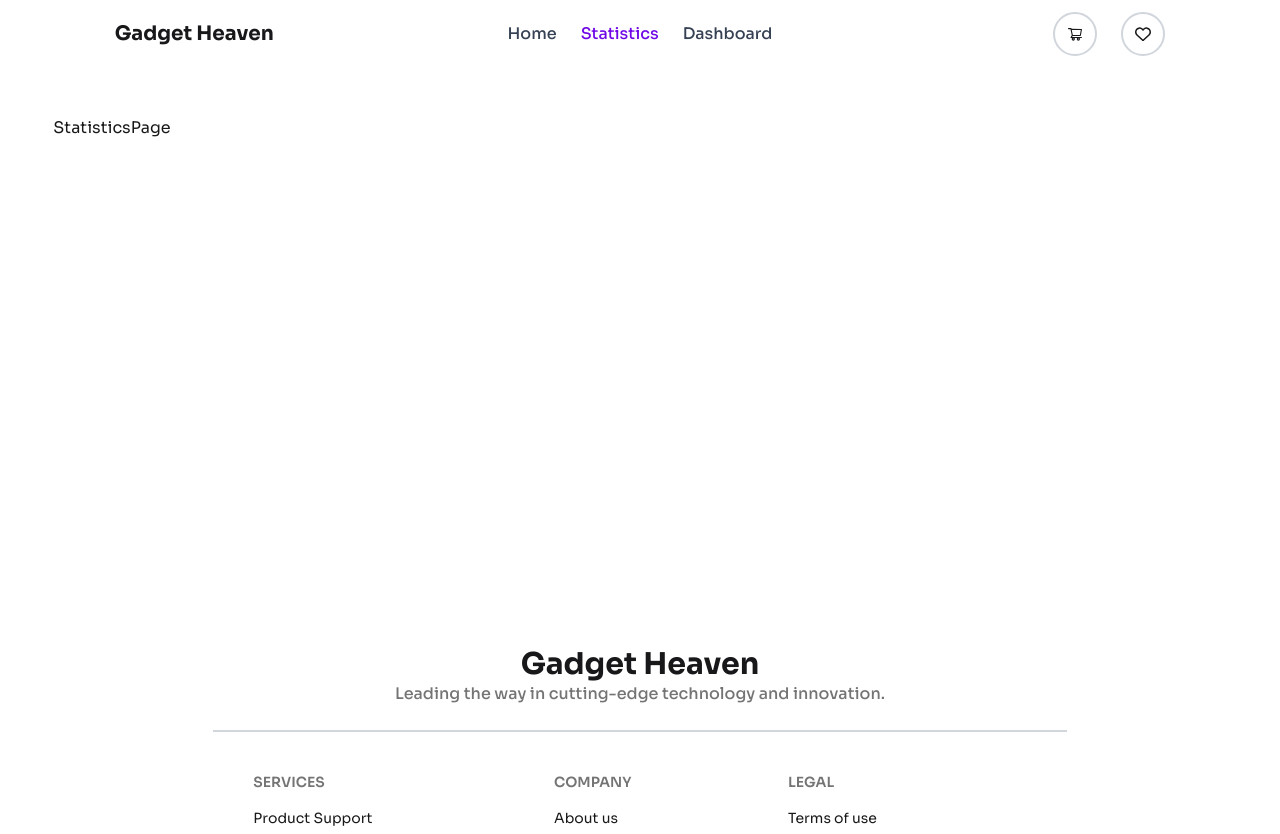
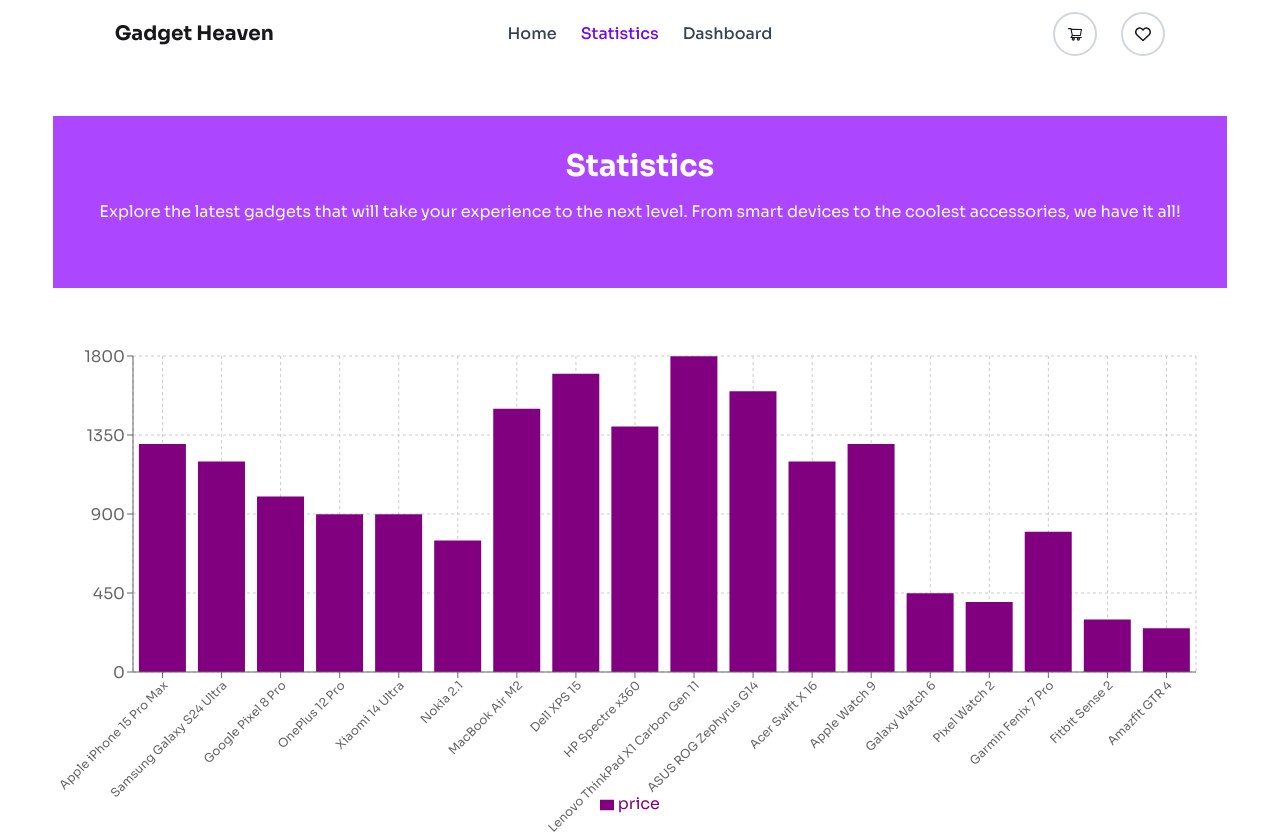
Before and after one commit to Taanveer22/wdm-8, a React (Vite) app: page /statisticspage in a window 1280 px wide. Shown: the top 834 px of the page. Built offline with nearby package versions, Linux system fonts and the light colour scheme.

Commit message:
alhamdulliah statistics page complete

```diff
--- a/package.json
+++ b/package.json
@@ -19,6 +19,7 @@
     "react-router-dom": "^7.9.5",
     "react-tabs": "^6.1.0",
     "react-toastify": "^11.0.5",
+    "recharts": "^3.3.0",
     "sort-by": "^1.2.0",
     "tailwindcss": "^4.1.16"
   },
--- a/src/Routes/MyRouter.jsx
+++ b/src/Routes/MyRouter.jsx
@@ -38,6 +38,7 @@
       {
         path: "/statisticspage",
         element: <StatisticsPage></StatisticsPage>,
+        loader: () => fetch("/data.json"),
       },
       {
         path: "/dashboardpage",
--- a/src/pages/StatisticsPage.jsx
+++ b/src/pages/StatisticsPage.jsx
@@ -1,5 +1,81 @@
+import { useLoaderData } from "react-router-dom";
+import {
+  BarChart,
+  Bar,
+  Rectangle,
+  XAxis,
+  YAxis,
+  CartesianGrid,
+  Tooltip,
+  Legend,
+  ResponsiveContainer,
+} from "recharts";
+
 const StatisticsPage = () => {
-  return <div>StatisticsPage</div>;
+  const data = useLoaderData();
+  // Simple data check and formatting
+  let chartData = [];
+  if (Array.isArray(data)) {
+    chartData = data;
+  } else if (data) {
+    chartData = [data];
+  }
+  // if no data show message
+  if (chartData.length === 0) {
+    return (
+      <div className="text-2xl font-bold text-center text-red-500">
+        No Data Found
+      </div>
+    );
+  }
+
+  // Transform data to format needed for chart
+  const transformedData = chartData.map((item) => ({
+    product_title: item.product_title,
+    price: item.price,
+  }));
+  return (
+    <div>
+      <div className="text-center bg-purple-500 py-8 text-white mb-12">
+        <h1 className="text-3xl font-bold mb-4">Statistics</h1>
+        <p className="text-base font-normal mb-8">
+          Explore the latest gadgets that will take your experience to the next
+          level. From smart devices to the coolest accessories, we have it all!
+        </p>
+      </div>
+
+      {/*============ bar chart =========== */}
+      <ResponsiveContainer width="100%" height={600}>
+        <BarChart
+          data={transformedData}
+          margin={{
+            top: 20,
+            right: 30,
+            left: 20,
+            bottom: 120,
+          }}
+        >
+          <CartesianGrid strokeDasharray="3 3" />
+          <XAxis
+            dataKey="product_title"
+            angle={-45}
+            textAnchor="end"
+            height={120}
+            interval={0}
+            tick={{ fontSize: 12 }}
+          />
+          <YAxis />
+          <Tooltip />
+          <Legend />
+          <Bar
+            dataKey="price"
+            fill="purple"
+            activeBar={<Rectangle fill="green" stroke="red" />}
+          />
+        </BarChart>
+      </ResponsiveContainer>
+    </div>
+  );
 };
 
 export default StatisticsPage;
```
Also changed, not shown: 1 other file (tests, documents, lock files or other folders).
